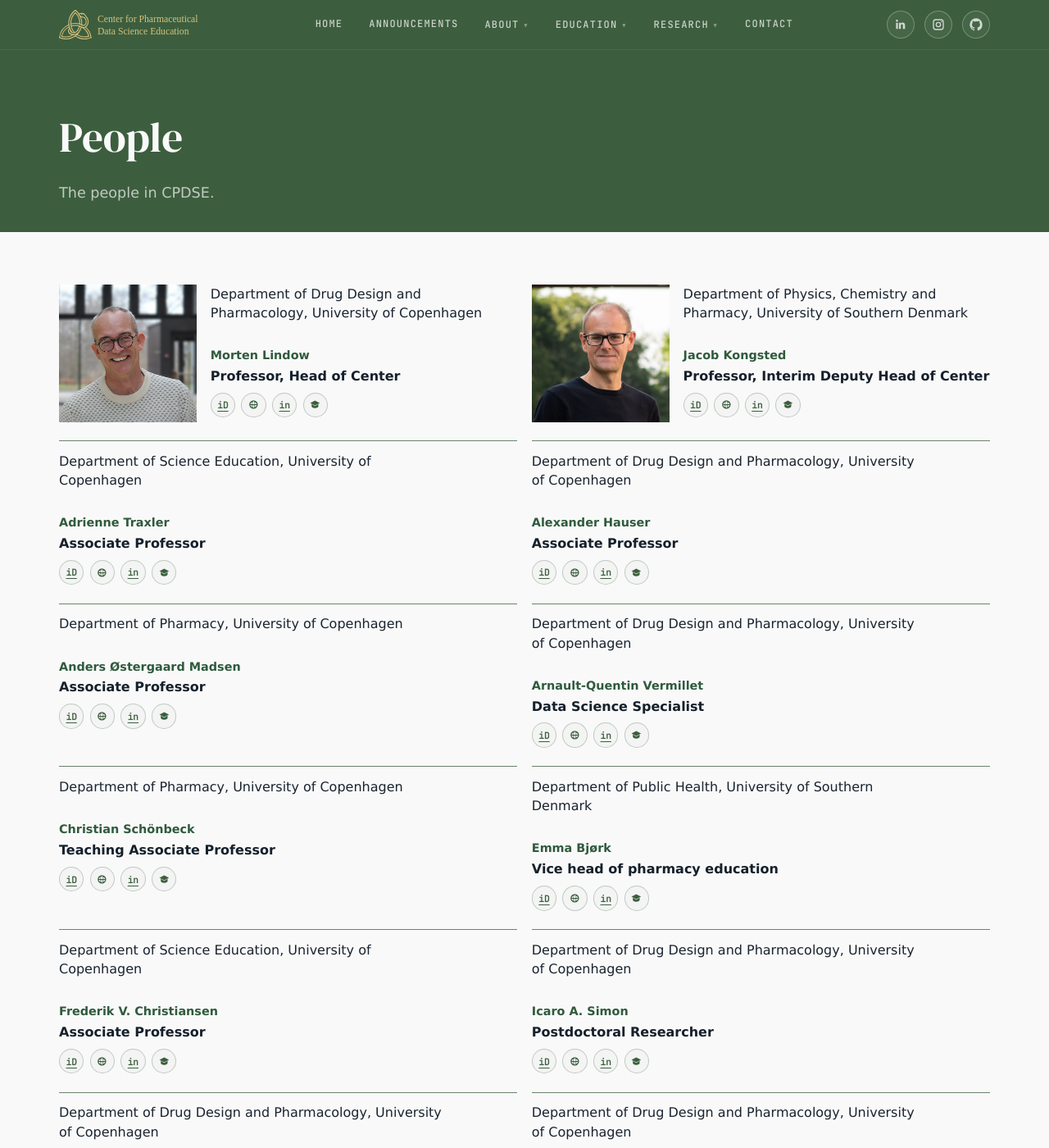
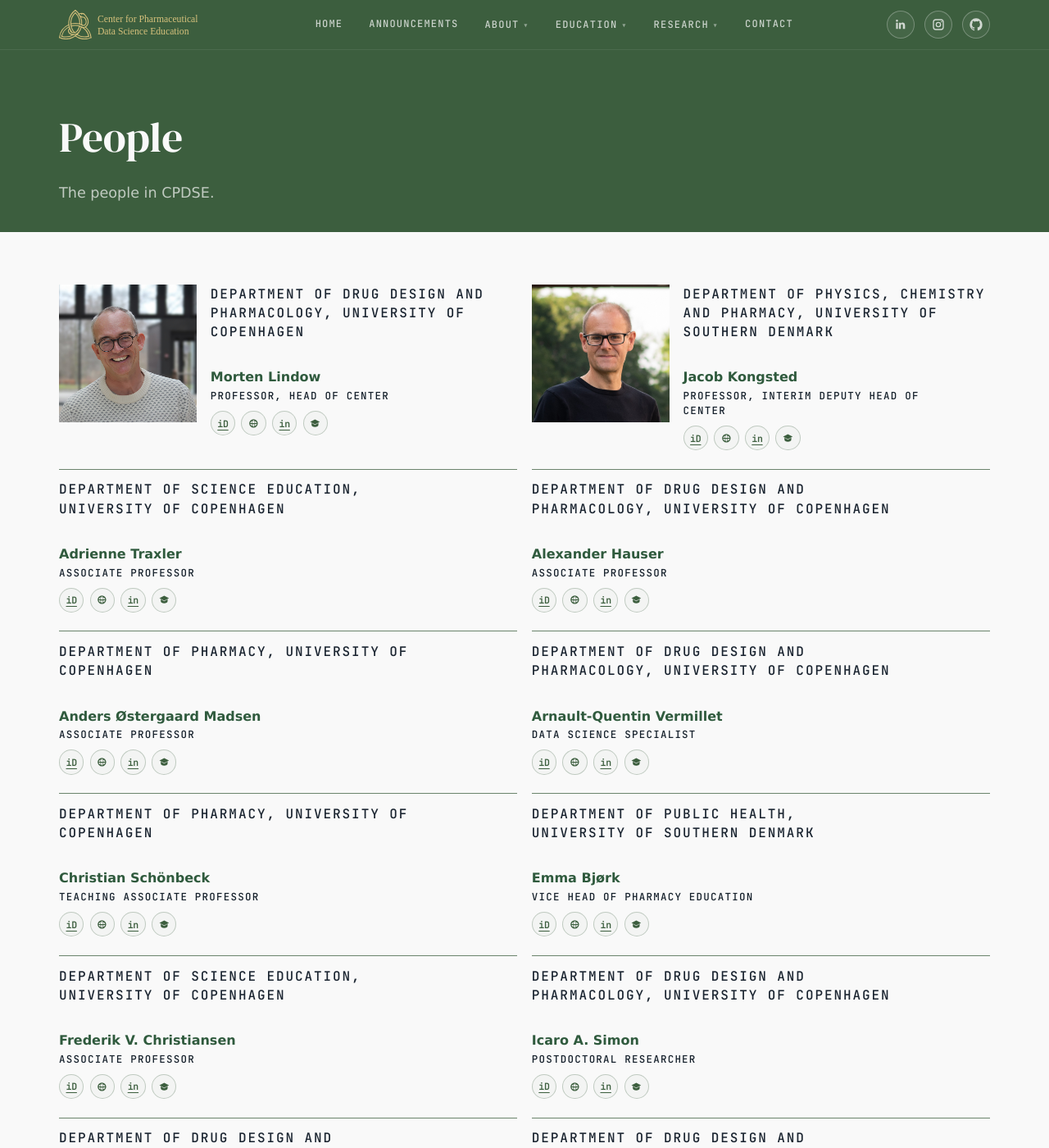
Before and after one commit to CPDSE/PagesCMS, a Jekyll site: the page built from people.md, in a window 1280 px wide and 1400 px high. Shown: the whole window at 82% size. Built offline with Jekyll 4.4.1, drawn with Linux system fonts in a browser that asks for light colours.

Commit message:
Update main.css

```diff
--- a/assets/css/main.css
+++ b/assets/css/main.css
@@ -1729,15 +1729,20 @@ a { color: inherit; }
   padding-top: 0;
 }
 .person-affiliation {
+  display: inline-block;
   max-width: none;
-  margin: 0 0 0.35rem;
+  margin: 0 0 0.5rem;
+  font-family: var(--font-mono);
   font-size: 0.72rem;
+  font-weight: 500;
+  letter-spacing: 0.12em;
+  text-transform: uppercase;
   line-height: 1.35;
-  color: #475864;
+  color: var(--green-mid);
 }
 .person-card h2 {
   font-family: var(--font-body);
-  font-size: clamp(0.9rem, 1.1vw, 1.2rem);
+  font-size: 1rem;
   font-weight: 600;
   color: #2f5a3d;
   margin-bottom: 0.28rem;
@@ -1752,7 +1757,11 @@ a { color: inherit; }
 }
 .person-card .person-role {
   margin-bottom: 0.55rem;
-  font-weight: 700;
+  font-family: var(--font-mono);
+  font-size: 0.78rem;
+  font-weight: 500;
+  letter-spacing: 0.1em;
+  text-transform: uppercase;
   color: #15202b;
 }
 .person-links {
```
